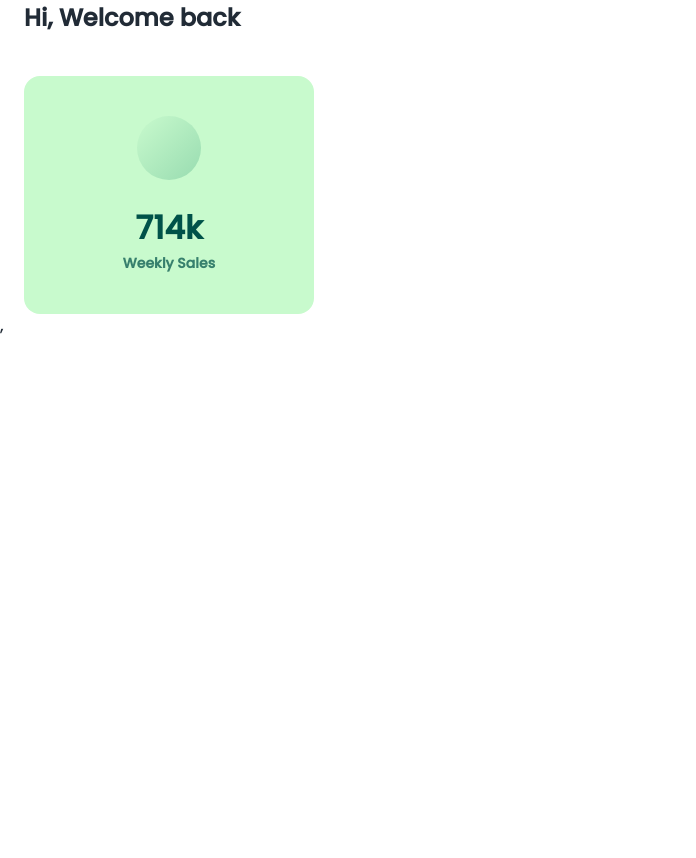
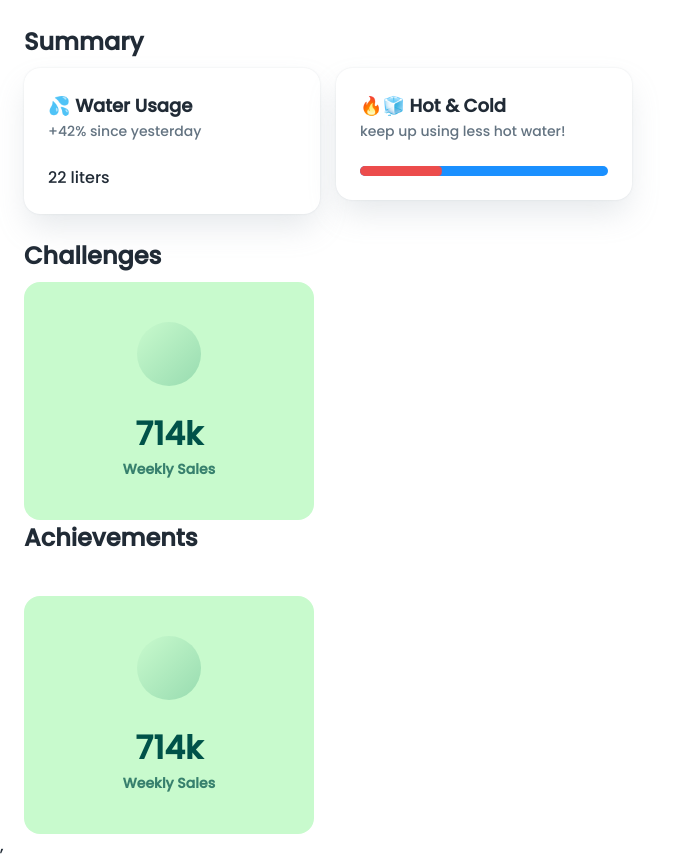
Before and after one commit to minajevs/clubpenguin, a React (Create React App) app: page /app in a window 1280 px wide. Shown: the whole page, without its empty margins (0-696 px from the left). Before the commit the page ends 800 px from the top, so only its background shows below. Built offline with nearby package versions, Linux system fonts and the light colour scheme.

Commit message:
Add cards

```diff
--- /dev/null
+++ b/src/components/app/AppWaterUsage.tsx
@@ -0,0 +1,14 @@
+import { Box, Card, CardHeader } from "@mui/material"
+
+export const AppWaterUsage = () => {
+  return (
+    <Card>
+      <CardHeader title="💦 Water Usage" subheader="+42% since yesterday" />
+      <Box sx={{ p: 3, pb: 3 }} dir="ltr">
+        22 liters
+      </Box>
+    </Card>
+  )
+}
+
+export default AppWaterUsage
--- a/src/pages/App.tsx
+++ b/src/pages/App.tsx
@@ -1,12 +1,36 @@
 import { Box, Container, Grid, Typography } from "@mui/material"
-import Page from "../components/Page.js"
+import AppWaterUsage from "../components/app/AppWaterUsage"
+import AppHotCold from "../components/app/AppHotCold"
 import AppWeeklySales from "../components/_dashboard/app/AppWeeklySales.js"
 
 export const App = () => {
   return <>
     <Container maxWidth="xl">
+      <Box sx={{ pt: 3, pb: 1 }}>
+        <Typography variant="h4">Summary</Typography>
+      </Box>
+      <Grid container spacing={2}>
+        <Grid item xs={12} sm={6} md={3}>
+          <AppWaterUsage />
+        </Grid>
+        <Grid item xs={12} sm={6} md={3}>
+          <AppHotCold />
+        </Grid>
+      </Grid>
+    </Container>
+    <Container maxWidth="xl">
+      <Box sx={{ pt: 3, pb: 1 }}>
+        <Typography variant="h4">Challenges</Typography>
+      </Box>
+      <Grid container spacing={3}>
+        <Grid item xs={12} sm={6} md={3}>
+          <AppWeeklySales />
+        </Grid>
+      </Grid>
+    </Container>
+    <Container maxWidth="xl">
       <Box sx={{ pb: 5 }}>
-        <Typography variant="h4">Hi, Welcome back</Typography>
+        <Typography variant="h4">Achievements</Typography>
       </Box>
       <Grid container spacing={3}>
         <Grid item xs={12} sm={6} md={3}>
```
